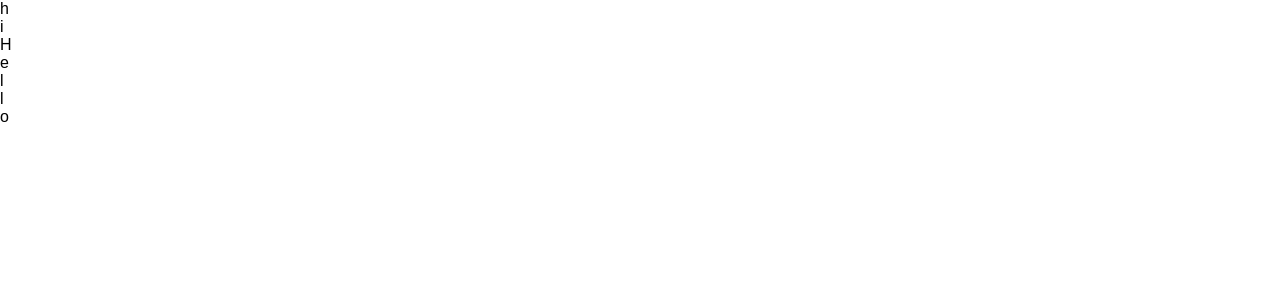
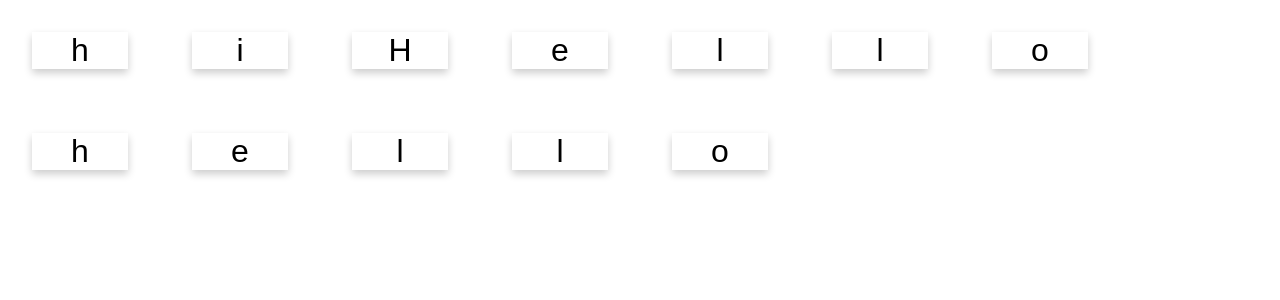
Before and after one commit to essec/react-lab, a React (Create React App) app in the folder card-game/: page / in a window 1280 px wide. Shown: the top 300 px of the page. Built offline with nearby package versions, Linux system fonts and the light colour scheme.

Commit message:
render WordCard component

```diff
--- a/card-game/src/App.css
+++ b/card-game/src/App.css
@@ -22,6 +22,16 @@
   font-size: large;
 }
 
+.card{
+  display: inline-block;
+  text-align: center;
+  width: 3em;
+  font-size: 2em;
+  box-shadow: 0 4px 8px 0 rgba(0, 0, 0,0.2);
+  margin: 1em;
+  user-select: none;
+}
+
 @keyframes App-logo-spin {
   from { transform: rotate(0deg); }
   to { transform: rotate(360deg); }
--- a/card-game/src/App.js
+++ b/card-game/src/App.js
@@ -2,6 +2,7 @@
 // import logo from './logo.svg';
 import './App.css';
 import CharacterCard from './CharacterCard';
+import WordCard from './WordCard';
 const word = "Hello";
 
 class App extends Component {
@@ -13,6 +14,9 @@
         {
           Array.from(word).map((c, i) => <CharacterCard value={c} key={i}/>)
         }
+        <div>
+          <WordCard value="hello"/>
+        </div>
       </div>
     );
   }
--- a/card-game/src/CharacterCard.js
+++ b/card-game/src/CharacterCard.js
@@ -2,7 +2,7 @@
 export default class CharacterCard extends Component{
     render(){
         return(
-            <div>
+            <div className="card">
                 {this.props.value}
             </div>
         );
--- /dev/null
+++ b/card-game/src/WordCard.js
@@ -0,0 +1,12 @@
+import React, { Component } from 'react';
+import CharacterCard from './CharacterCard';
+export default class WordCard extends
+Component{
+    render() {
+        return(
+            <div>
+                {Array.from(this.props.value).map((c, i)=> <CharacterCard value={c} key={i}/>)}
+            </div>
+        );
+    }
+}
```
